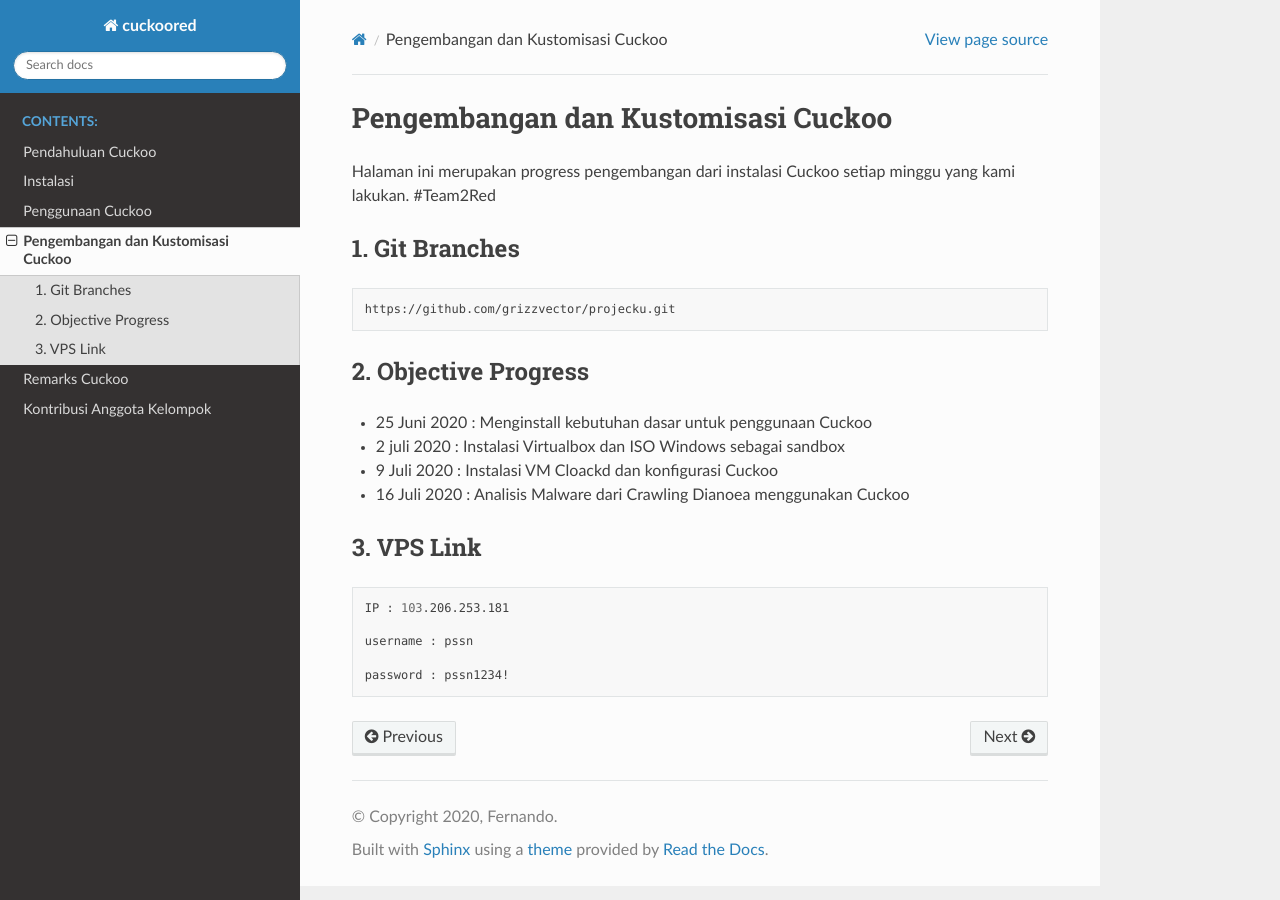
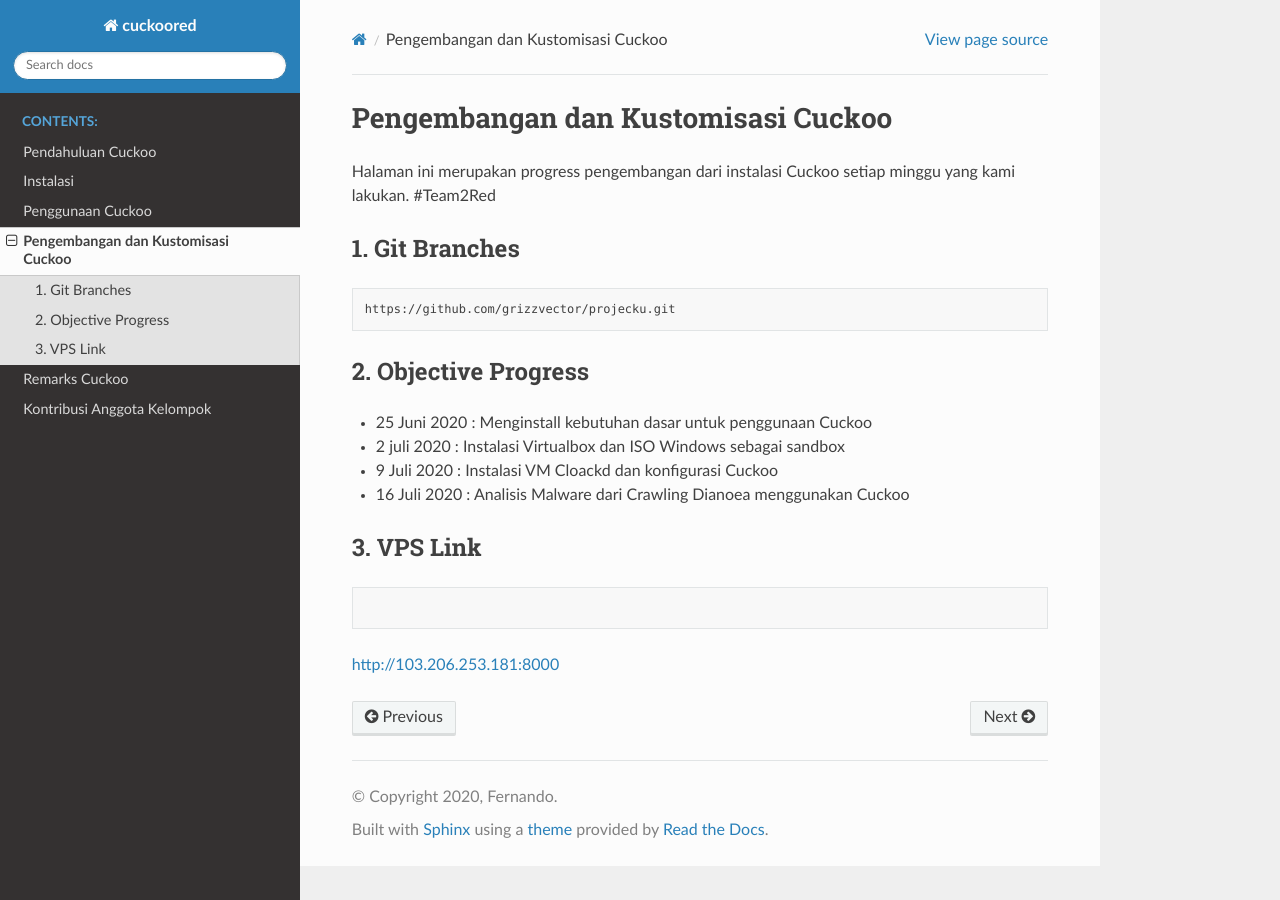
Before and after one commit to grizzvector/projecku, a Sphinx documentation site: the page built from cukoored/source/Pengembangan/dev.rst, in a window 1280 px wide. Built offline with Sphinx 7.4.7 and the Read the Docs theme 2.0.0, drawn with Linux system fonts in a browser that asks for light colours.

Commit message:
Update dev.rst

```diff
--- a/cukoored/source/Pengembangan/dev.rst
+++ b/cukoored/source/Pengembangan/dev.rst
@@ -24,8 +24,4 @@
 
 .. code-block:: shell
 
- IP : 103.206.253.181
-
- username : pssn
-
- password : pssn1234!
+http://103.206.253.181:8000
```
